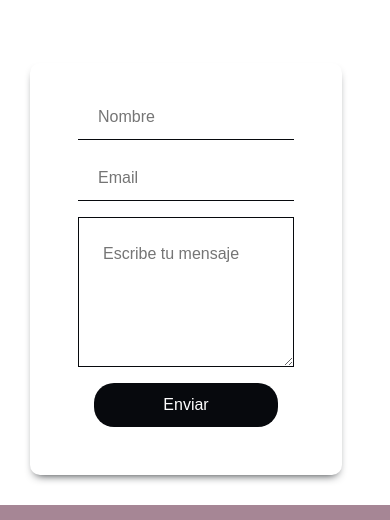
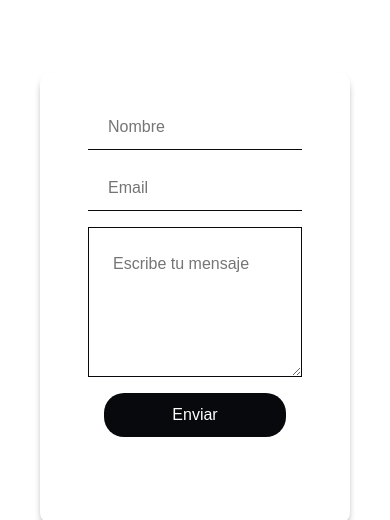
Before and after one commit to MaiaMora/Porfolio, a website: page html/contacto.html in a window 390 px wide. Shown: the part 129-649 px from the top of the page. Drawn offline with nearby package versions, Linux system fonts and the light colour scheme.

Commit message:
detalles de formulario

```diff
--- a/html/contacto.html
+++ b/html/contacto.html
@@ -40,7 +40,7 @@
                 <h2>Contacto</h2>
                 <div class="linea"></div>
             </div>
-                <div>
+                <div class="divFormulario">
                     <form class="formulario">
                         <input type="text" placeholder="Nombre">
                         <input type="email" placeholder="Email">
--- a/scss/index.scss
+++ b/scss/index.scss
@@ -47,16 +47,16 @@ body {
             color: $breaker-bay;
         }
 
-        p{
+        p {
             font-size: $texto-chico;
             color: $bunker;
 
-            span{
+            span {
                 color: $pink-old;
             }
         }
 
-        .boton{
+        .boton {
             display: inline-block;
             background: $breaker-bay;
             padding: 10px 20px;
@@ -133,7 +133,8 @@ body {
             width: 100%;
             height: 260px;
             background-size: cover;
-            .img{
+
+            .img {
                 width: 100%;
                 height: 260px;
             }
@@ -160,7 +161,7 @@ body {
 }
 
 .experiencia {
-    background-color: #fff;
+    background-color: $blanco;
     padding: 130px;
     height: 532px;
     display: grid;
@@ -184,12 +185,16 @@ body {
     }
 }
 
+.divFormulario {
+    padding: 40px;
+
     .formulario {
         display: flex;
         flex-direction: column;
         width: 100%;
         margin: auto;
         max-width: 400px;
+        height: 450px;
         padding: 2em 3em;
         border-radius: 10px;
         box-shadow: 0 5px 10px -5px;
@@ -217,6 +222,7 @@ body {
             border-radius: 20px;
             color: $blanco;
             cursor: pointer;
+        }
     }
 }
 
@@ -270,7 +276,6 @@ body {
 
     .formulario {
         width: 80vw;
-        margin: 30px;
     }
 
     .sobreMi {
@@ -282,7 +287,7 @@ body {
     }
 }
 
-@media (max-width: 600px){
+@media (max-width: 600px) {
     .contenedor {
         height: 140vh;
         flex-direction: column;
```
Also changed, not shown: css/estilos.css, 1 other file. Lines whose indentation alone changed are shown as unchanged.
